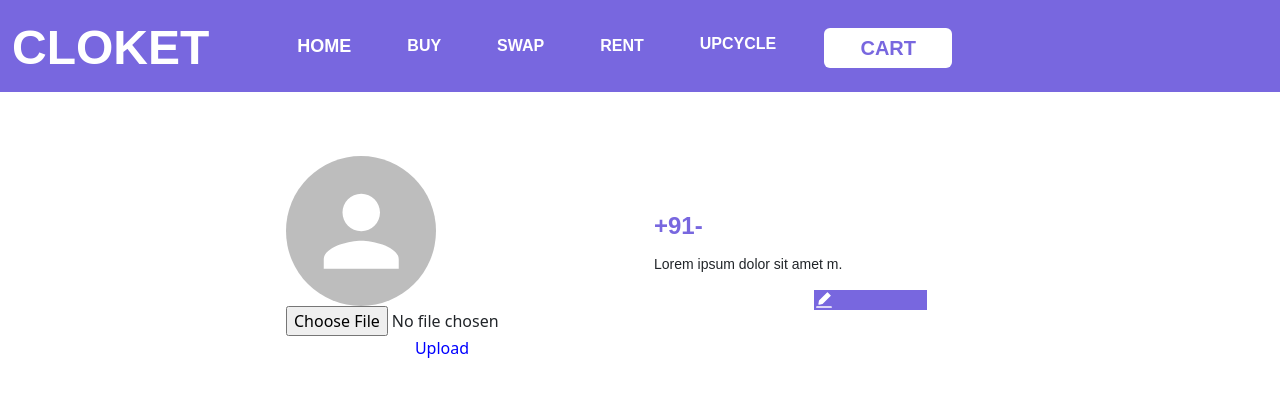
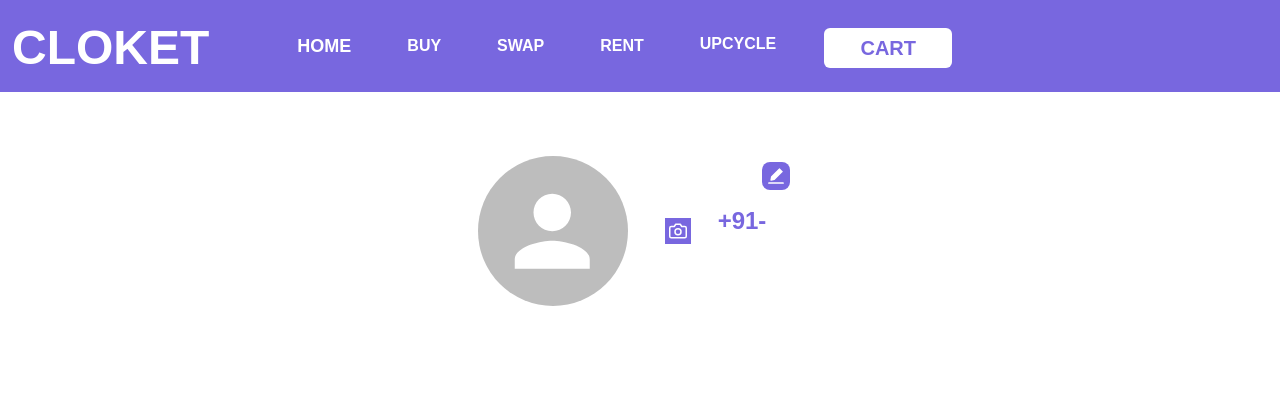
Before and after one commit to thebishalpaul/cloket, a React (Create React App) app: page /userPage in a window 1280 px wide. Shown: the top 396 px of the page. Built offline with nearby package versions, Linux system fonts and the light colour scheme; no server answers; the database is empty.

Commit message:
DP styling done

```diff
--- a/src/components/EditForm.jsx
+++ b/src/components/EditForm.jsx
@@ -1,4 +1,4 @@
-import React, { useState } from 'react'
+import React, { useState } from "react";
 import { doc, updateDoc } from "firebase/firestore";
 import { db } from "../firebase";
 function EditForm(props) {
@@ -24,10 +24,44 @@ function EditForm(props) {
   }
   return (
     <>
+      {" "}
+      <div className=" sm:flex sm:flex-row flex-col hidden sm:gap-28 ">
+
+        <label htmlFor="name" className="font-bold text-base sm:text-lg ">
+          Name
+        </label>
         <input
           type="text"
           name=""
           id=""
+          className="font-light font-syne border  border-Cloket w-auto sm:hidden"
+          placeholder="name"
+          value={name}
+          onChange={(e) => setName(e.target.value)}
+        />
+
+        <label
+          htmlFor="name"
+          className="
+        font-bold text-base sm:text-lg
+        sm:mx-2  "
+        >
+          Phone Number
+        </label>
+        <label
+          htmlFor="name"
+          className="font-bold
+        text-base sm:text-lg sm:-mx-24  "
+        >
+          Address
+        </label>
+      </div>
+      <div className="">
+        <input
+          type="text"
+          name=""
+          id=""
+          className="font-light font-syne border border-Cloket w-auto"
           placeholder="name"
           value={name}
           onChange={(e) => setName(e.target.value)}
@@ -36,6 +70,7 @@ function EditForm(props) {
           type="number"
           name=""
           id=""
+          className="font-light font-syne border border-Cloket"
           placeholder="phone"
           value={phone}
           onChange={(e) => setPhone(e.target.value)}
@@ -45,33 +80,38 @@ function EditForm(props) {
           name=""
           id=""
           placeholder="address"
+          className="font-light font-syne border border-Cloket"
           value={address}
           onChange={(e) => setAddress(e.target.value)}
         />
-
+      </div>
       <div className="flex items-center justify-end p-6 border-t border-solid border-slate-200 rounded-b">
         <button
-                    className="text-red-500 background-transparent font-bold uppercase px-6 py-2 text-sm outline-none focus:outline-none mr-1 mb-1 ease-linear transition-all duration-150"
+          className="text-red-500 background-transparent
+                    font-bold uppercase px-6 py-2 text-sm outline-none
+                    focus:outline-none mr-1 mb-1 ease-linear transition-all
+                    duration-150"
           type="button"
           onClick={() => props.setEdit(false)}
         >
           Close
         </button>
         <button
-                    className="bg-Cloket text-white active:bg-purple-700 font-syne font-bold uppercase text-sm px-6 py-3 rounded shadow hover:shadow-lg outline-none focus:outline-none mr-1 mb-1 ease-linear transition-all duration-150"
+          className="bg-Cloket text-white active:bg-purple-700
+                    font-syne font-bold uppercase text-xs sm:text-sm px-3 py-3 sm:px-6 sm:py-3 rounded
+                    shadow hover:shadow-lg outline-none focus:outline-none mr-1 mb-1
+                    ease-linear transition-all duration-150"
           type="button"
           onClick={() => {
             editDoc({ name: name, phone: phone, address: address });
             props.setEdit(false);
-                    }
-                    }
+          }}
         >
           Save Changes
         </button>
-
       </div>
     </>
-    )
+  );
 }
 
-export default EditForm
+export default EditForm;
--- a/src/components/Modal.jsx
+++ b/src/components/Modal.jsx
@@ -11,45 +11,34 @@ function Modal(props) {
         <>
           <div
             className="justify-center font-syne items-center flex overflow-x-hidden
-            overflow-y-auto fixed inset-0 z-50 outline-none focus:outline-none"
+            overflow-y-auto fixed inset-0 z-50 outline-none focus:outline-none "
           >
-            <div className="relative w-auto my-6 mx-auto max-w-3xl">
+            <div className="relative w-auto my-6 mx-auto max-w-3xl ">
               {/*content*/}
               <div
-                className="border-0 rounded-lg shadow-lg relative flex flex-col w-full bg-white
+                className="border-0 rounded-lg shadow-lg
+                relative flex flex-col sm:w-full bg-white w-64
                 outline-none focus:outline-none"
               >
                 {/*header*/}
-                <div className="flex items-start justify-between p-5 border-b border-solid border-slate-200 rounded-t">
-                  <h3 className="text-3xl font-semibold">EDIT PROFILE</h3>
+                <div className="flex items-start justify-between p-5 border-b
+                border-solid border-slate-200
+                rounded-t">
+                  <h3 className="text-lg sm:text-3xl font-semibold">EDIT PROFILE</h3>
                 </div>
                 {/*body*/}
                 <div className="relative p-6 flex-auto">
                   {props.edit && (
-                    <EditForm data={props.data} setEdit={props.setEdit} userId={props.userId} />
+                    <EditForm data={props.data} setEdit={props.setEdit}
+                    userId={props.userId} />
                   )}
                 </div>
                 {/*footer*/}
-                {/* <div className="flex items-center justify-end p-6 border-t border-solid border-slate-200 rounded-b">
-                  <button
-                    className="text-red-500 background-transparent font-bold uppercase px-6 py-2 text-sm outline-none focus:outline-none mr-1 mb-1 ease-linear transition-all duration-150"
-                    type="button"
-                    onClick={() => props.setShowModal(false)}
-                  >
-                    Close
-                  </button>
-                  <button
-                    className="bg-Cloket text-white active:bg-purple-700 font-syne font-bold uppercase text-sm px-6 py-3 rounded shadow hover:shadow-lg outline-none focus:outline-none mr-1 mb-1 ease-linear transition-all duration-150"
-                    type="button"
-                    onClick={() => props.setShowModal(false)}
-                  >
-                    Save Changes
-                  </button>
-                </div> */}
+
               </div>
             </div>
           </div>
-          <div className="opacity-25 fixed inset-0 z-40 bg-black"></div>
+
         </>
       ) : null}
 
--- a/src/components/UserPage.jsx
+++ b/src/components/UserPage.jsx
@@ -5,9 +5,8 @@ import Modal from "./Modal";
 import NavBar from "./NavBar";
 import { storage } from "../firebase";
 import { ref, uploadBytes, getDownloadURL } from "firebase/storage";
-import Avatar from '@mui/material/Avatar';
-import { IconButton } from '@mui/material';
-import { IoIosMenu } from "react-icons/io";
+import Avatar from "@mui/material/Avatar";
+import { FiCamera } from "react-icons/fi";
 import { AiFillEdit } from "react-icons/ai";
 
 function UserPage(props) {
@@ -24,9 +23,8 @@ function UserPage(props) {
     }
   }
 
-
   // upload profile pic
-  const types = ['image/jpg', 'image/jpeg', 'image/png', 'image/PNG'];
+  const types = ["image/jpg", "image/jpeg", "image/png", "image/PNG"];
   const [image, setImage] = useState(null);
   const [photoURL, setPhotoURL] = useState("");
   const [imgError, setImgError] = useState("");
@@ -39,15 +37,13 @@ function UserPage(props) {
     if (selectedFile) {
       if (selectedFile && types.includes(selectedFile.type)) {
         setImage(selectedFile);
-        setImgError('');
-      }
-      else {
+        setImgError("");
+      } else {
         setImage("");
-        setImgError('Please select a valid image file type (png or jpg)')
+        setImgError("Please select a valid image file type (png or jpg)");
       }
     }
   };
-
 
   const handleUpload = () => {
     upload(image, props.user, setLoading);
@@ -64,7 +60,6 @@ function UserPage(props) {
     props.updateProfile(currentUser, { photoURL });
 
     setLoading(false);
-    alert("Uploaded file!");
   }
 
   useEffect(() => {
@@ -82,47 +77,83 @@ function UserPage(props) {
   return (
     <>
       <NavBar />
-      <div className="main flex justify-center items-center gap-14 mt-16">
-        {/* profile picture */}
-        <div style={{ display: "flex", flexDirection: "column" }}>
-          <Avatar src={photoURL} sx={{ width: 150, height: 150 }} />
-          <input type="file" onChange={handleImageChange} />
+      <div
+        className="main flex sm:flex-row   w-full justify-center
+       items-center sm:gap-0 gap-4 sm:mx-0
+       -mx-4 mt-16"
+      >
+        <div className=" relative flex flex-col mb-1 sm:w-56">
+          {/* Profile Picture */}
+          <Avatar
+            src={photoURL}
+            sx={{
+              width: 150,
+              height: 150,
+              "@media (max-width: 768px)": {
+                width: 50,
+                height: 50,
+              },
+            }}
+          />
 
-          {/* to display image error i.e. if upload other than jpg,png */}
-          {imgError && <>
-            <div className='error-msg' style={{ color: "red" }}>{imgError}</div>
-          </>}
+          {/* Upload Button */}
+          <label
+            htmlFor="uploadButton"
+            className="absolute inset-0 flex items-center justify-center"
+          >
+            <input
+              type="file"
+              id="uploadButton"
+              onChange={handleImageChange}
+              className="opacity-0 cursor-pointer w-44 h-full"
+            />
+            <div className="-mx-26 ">
+              <button
+                disabled={loading || !image}
+                onClick={handleUpload}
+                className="text-white block bg-Cloket sm:text-base text-xs
+              font-syne p-1"
+              >
+                <FiCamera size={18} style={{ marginRight: "0" }} />
+              </button>
+            </div>
+          </label>
+        </div>
 
-          <button disabled={loading || !image} onClick={handleUpload} style={{ color: "blue" }}>Upload</button>
-        </div>
         {/* --------------- */}
 
-        <div className="user-info flex flex-col font-syne font-bold  ">
-          <p className="font-syne text-4xl mb-1">{data.name}</p>
-          <p className="font-syne text-2xl mb-1 text-Cloket">
+        {/*-----MAIN------*/}
+
+        <div className="user-info flex flex-col -mx-2 font-syne font-bold ">
+          <p className="font-syne text-sm sm:text-4xl mb-1">{data.name}</p>
+          <p className="font-syne  text-xs sm:text-2xl mb-1 text-Cloket">
             +91-{data.phone}
           </p>
-          <p className="underline underline-offset-4 mb-2 text-Cloket text-2xl">
+          <p className="underline underline-offset-4 mb-2 text-Cloket  text-xs sm:text-2xl">
             {props.user.email}
           </p>
           <p
             className="font-syne text-sm font-light sm:w-60 w-auto
             sm:text-left p-0 "
           >
-            Lorem ipsum dolor sit amet m.
+            {data.address}
           </p>
-
+        </div>
+        <div
+          className="
+        sm:mb-28 sm:-mx-5    mb-20 -mx-14"
+        >
           <button
             type="submit"
             className="bg-Cloket
-            text-xl text-white w-4/12
-            mx-40"
+             text-white sm:w-auto w-auto  text-xs p-1 sm:text-xl
+            sm:p-1 rounded-lg "
             onClick={runBothFunctions}
           >
-            {/* <IoIosMenu className="-px-2" /> */}
             <AiFillEdit className="mr-0" />
           </button>
-          {edit && <Modal
+          {edit && (
+            <Modal
               data={data}
               edit={edit}
               setEdit={setEdit}
@@ -130,7 +161,8 @@ function UserPage(props) {
               showModal={showModal}
               setShowModal={setShowModal}
               // getUserInfo={getUserInfo}
-          />}
+            />
+          )}
         </div>
       </div>
     </>
```
Lines whose indentation alone changed are shown as unchanged.
